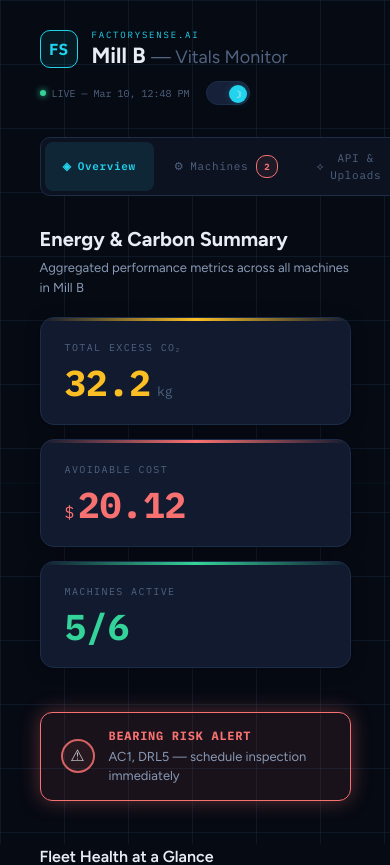
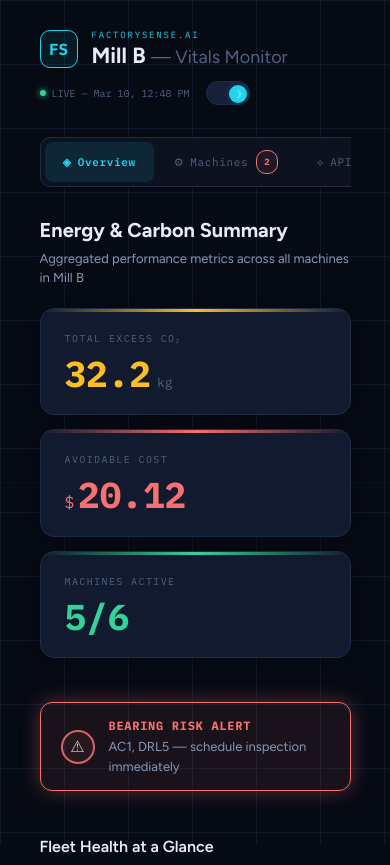
Before and after one commit to stikkverse/frontend, a Next.js app: page / in a window 390 px wide. Shown: the top 865 px of the page. Built offline with nearby package versions, Linux system fonts and the light colour scheme.

Commit message:
fix:tab responsiveness

```diff
--- a/components/dashboard/TabNav.tsx
+++ b/components/dashboard/TabNav.tsx
@@ -10,14 +10,15 @@ interface TabNavProps {
 
 export default function TabNav({ tabs, active, onChange }: TabNavProps) {
   return (
-    <div className="inline-flex gap-0.5 p-1 rounded-[10px] border border-dash-border bg-dash-bg-alt">
+    <div className="w-full overflow-x-auto scrollbar-none">
+     <div className="inline-flex min-w-max gap-0.5 p-1 rounded-[10px] border border-dash-border bg-dash-bg-alt">
         {tabs.map((tab) => {
           const isActive = active === tab.id;
           return (
             <button
               key={tab.id}
               onClick={() => onChange(tab.id)}
-            className="flex items-center px-4.5 py-2 rounded-lg border-none cursor-pointer font-mono text-[11px] tracking-[0.06em] transition-all duration-300"
+              className="flex items-center shrink-0 px-4.5 py-2 rounded-lg border-none cursor-pointer font-mono text-[11px] tracking-[0.06em] transition-all duration-300"
               style={{
                 fontWeight: isActive ? 600 : 400,
                 background: isActive ? "var(--tab-active-bg)" : "transparent",
@@ -27,9 +28,7 @@ export default function TabNav({ tabs, active, onChange }: TabNavProps) {
               {tab.icon && <span className="mr-1.5">{tab.icon}</span>}
               {tab.label}
               {tab.badge != null && tab.badge > 0 && (
-              <span
-                className="ml-2 px-1.75 py-1 rounded-[10px] font-mono text-[9px] font-bold border border-dash-red text-dash-red bg-dash-red-bg"
-              >
+                <span className="ml-2 px-1.75 py-1 rounded-[10px] font-mono text-[9px] font-bold border border-dash-red text-dash-red bg-dash-red-bg">
                   {tab.badge}
                 </span>
               )}
@@ -37,5 +36,6 @@ export default function TabNav({ tabs, active, onChange }: TabNavProps) {
           );
         })}
       </div>
+    </div>
   );
 }
```
Lines whose indentation alone changed are shown as unchanged.
